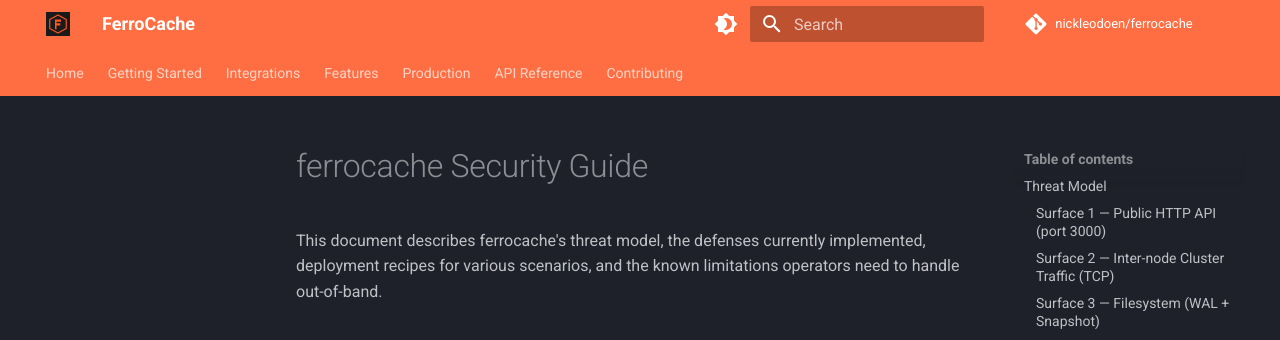
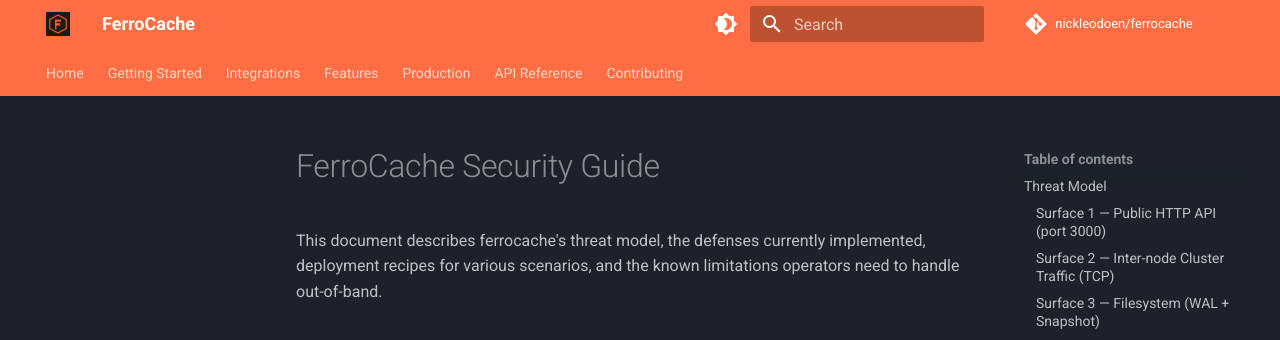
Before and after one commit to nickleodoen/ferrocache, an MkDocs documentation site: the page built from docs/security.md, in a window 1280 px wide and 900 px high. Shown: the top 340 px of the window. Built offline with MkDocs 1.6.1 and Material for MkDocs 9.7.7, drawn with Linux system fonts in a browser that asks for light colours; comment, search, counter and statistics services are not loaded.

```diff
--- a/docs/security.md
+++ b/docs/security.md
@@ -1,4 +1,4 @@
-# ferrocache Security Guide
+# FerroCache Security Guide
 
 This document describes ferrocache's threat model, the defenses
 currently implemented, deployment recipes for various scenarios, and the
```
